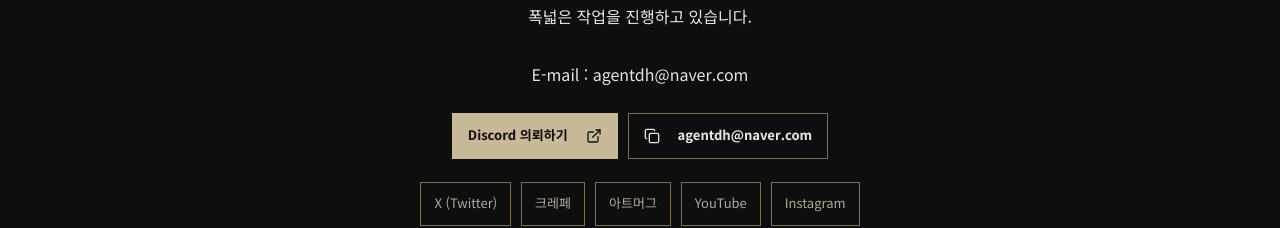
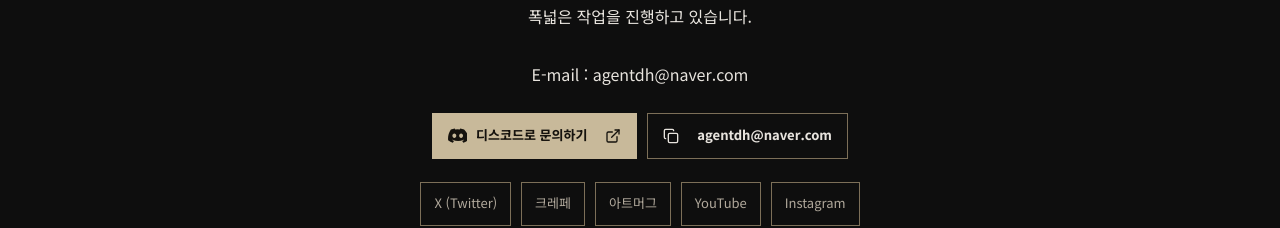
Before and after one commit to agentdh/portfolio_bowone, a Next.js app: page / in a window 1280 px wide. Shown: the part 1240-1468 px from the top of the page. Built offline with nearby package versions, Linux system fonts and the light colour scheme.

Commit message:
Refresh Discord invite and clarify inquiry CTAs with Discord icon

```diff
--- a/src/app/bowone.css
+++ b/src/app/bowone.css
@@ -144,6 +144,8 @@ button:disabled { opacity: .45; }
 .button-outline:hover { border-color: var(--accent); color: var(--accent-text); background: var(--tint); }
 .button-white { background: var(--paper); color: var(--ink); }
 .button-white:hover { background: var(--tint); }
+.discord-cta-content { display: inline-flex; align-items: center; gap: 9px; }
+.discord-cta-icon { display: block; width: 19px; height: 19px; flex: none; }
 .text-link { display: inline-flex; align-items: center; gap: 9px; min-height: 42px; border-bottom: 1px solid var(--accent); color: var(--accent-text); font-size: 13px; font-weight: 700; }
 .text-link:hover { border-color: var(--ink); color: var(--ink); }
 .icon-button { display: inline-grid; place-items: center; width: 42px; height: 42px; flex-shrink: 0; border: 1px solid var(--line); padding: 0; background: var(--surface); font-size: 19px; line-height: 1; }
--- a/src/components/redesign/ArtistIntro.tsx
+++ b/src/components/redesign/ArtistIntro.tsx
@@ -2,6 +2,7 @@ import { ExternalLink } from "lucide-react";
 import catalog from "@/data/portfolio.json";
 import { ARTIST_PROFILE } from "@/data/portfolio";
 import CopyTextButton from "./CopyTextButton";
+import DiscordIcon from "./DiscordIcon";
 
 const profile = catalog.profile as Partial<{
   name: string;
@@ -17,7 +18,7 @@ function commissionUrl() {
     const url = new URL(profile?.commissionLinkUrl || "");
     if (url.protocol === "https:" && !url.username && !url.password) return url;
   } catch { /* Use the verified public contact address. */ }
-  return new URL("https://discord.gg/EZhs87qRvU");
+  return new URL("https://discord.gg/QGsfqz9HPC");
 }
 
 export default function ArtistIntro() {
@@ -26,10 +27,10 @@ export default function ArtistIntro() {
   const bio = profile?.bio?.trim() || ARTIST_PROFILE.bio;
   const email = profile?.email?.trim() || ARTIST_PROFILE.email;
   const url = commissionUrl();
-  const configuredLabel = profile?.commissionLinkTitle?.trim() || "의뢰하기";
+  const configuredLabel = profile?.commissionLinkTitle?.trim() || "디스코드로 문의하기";
   const isDiscord = ["discord.gg", "discord.com", "www.discord.com"].includes(url.hostname);
   const commissionLabel = isDiscord && ["의뢰하기", "의뢰하러 가기"].includes(configuredLabel)
-    ? "Discord 의뢰하기"
+    ? "디스코드로 문의하기"
     : configuredLabel;
 
   return (
@@ -40,7 +41,7 @@ export default function ArtistIntro() {
         <p className="artist-intro-bio">{bio}</p>
         <div className="artist-intro-actions">
           <a className="button button-accent" href={url.href} target="_blank" rel="noopener noreferrer">
-            <span data-edit-key="artist-intro.cta">{commissionLabel}</span> <ExternalLink size={16} aria-hidden="true" />
+            <span className="discord-cta-content"><DiscordIcon /><span data-edit-key="artist-intro.cta">{commissionLabel}</span></span> <ExternalLink size={16} aria-hidden="true" />
           </a>
           <CopyTextButton text={email} label={email} actionLabel="프로필 이메일 주소 복사" successLabel="이메일 복사됨" className="button button-outline" />
         </div>
--- a/src/components/redesign/CommissionPage.tsx
+++ b/src/components/redesign/CommissionPage.tsx
@@ -1,4 +1,5 @@
 import CommissionGuide, { QuickCommissionTemplate } from "./CommissionGuide";
+import DiscordIcon from "./DiscordIcon";
 
 export default function CommissionPage() {
   return (
@@ -24,7 +25,7 @@ export default function CommissionPage() {
 
       <section className="contact-section" id="contact" aria-labelledby="contact-title">
         <div className="wrap contact-layout">
-          <div className="contact-copy" data-arrival=""><p className="index-label">03 / CONTACT</p><h2 id="contact-title">작업을<br />이야기해요<span>.</span></h2><p>의뢰할 분야와 사용 용도, 원하는 일정을 알려주시면 상담이 더 수월합니다.</p><a id="contact-discord" className="button button-white" href="https://discord.gg/EZhs87qRvU" target="_blank" rel="noopener noreferrer"><span id="contact-discord-label">의뢰하러 가기</span><span aria-hidden="true">↗</span></a><p className="contact-channel">DISCORD COMMISSION</p><a id="contact-email" className="contact-email" href="mailto:agentdh@naver.com"><span id="contact-email-label">agentdh@naver.com</span> <span aria-hidden="true">↗</span></a> <button type="button" className="text-link copy-address" id="email-copy">이메일 복사</button><p className="inline-status" id="email-copy-status" role="status"></p></div>
+          <div className="contact-copy" data-arrival=""><p className="index-label">03 / CONTACT</p><h2 id="contact-title">작업을<br />이야기해요<span>.</span></h2><p>의뢰할 분야와 사용 용도, 원하는 일정을 알려주시면 상담이 더 수월합니다.</p><a id="contact-discord" className="button button-white" href="https://discord.gg/QGsfqz9HPC" target="_blank" rel="noopener noreferrer"><span className="discord-cta-content"><DiscordIcon /><span id="contact-discord-label">디스코드로 문의하기</span></span><span aria-hidden="true">↗</span></a><p className="contact-channel">DISCORD COMMISSION</p><a id="contact-email" className="contact-email" href="mailto:agentdh@naver.com"><span id="contact-email-label">agentdh@naver.com</span> <span aria-hidden="true">↗</span></a> <button type="button" className="text-link copy-address" id="email-copy">이메일 복사</button><p className="inline-status" id="email-copy-status" role="status"></p></div>
           <form className="brief-form" id="brief-form">
             <h3>의뢰 신청 양식</h3><p>작성한 내용을 복사해 Discord에 붙여넣거나 메일 초안으로 여세요. 이 페이지에서 자동 발송되지 않습니다.</p>
             <div className="form-row"><label className="field"><span>이름 / 활동명</span><input type="text" id="brief-name" autoComplete="name" maxLength={80} required /></label><label className="field"><span>회신받을 이메일</span><input type="email" id="brief-reply" autoComplete="email" maxLength={200} required /></label></div>
--- /dev/null
+++ b/src/components/redesign/DiscordIcon.tsx
@@ -0,0 +1,8 @@
+/** Discord brand mark shared by the portfolio's inquiry buttons. */
+export default function DiscordIcon() {
+  return (
+    <svg className="discord-cta-icon" viewBox="0 0 24 24" fill="currentColor" aria-hidden="true" focusable="false">
+      <path d="M20.32 4.37A19.79 19.79 0 0 0 15.44 3a13.78 13.78 0 0 0-.62 1.28 18.27 18.27 0 0 0-5.63 0A12.64 12.64 0 0 0 8.55 3a19.74 19.74 0 0 0-4.88 1.37C.58 8.96-.26 13.44.15 17.86A19.9 19.9 0 0 0 6.13 21a14.7 14.7 0 0 0 1.48-2.05 12.9 12.9 0 0 1-2.33-1.12l.57-.44c4.49 2.08 9.36 2.08 13.8 0l.58.44c-.74.43-1.52.8-2.34 1.12A14.24 14.24 0 0 0 19.36 21a19.8 19.8 0 0 0 5.98-3.14c.49-5.13-.83-9.57-5.02-13.49ZM8.02 15.15c-1.35 0-2.45-1.24-2.45-2.76s1.08-2.76 2.45-2.76c1.38 0 2.48 1.25 2.45 2.76 0 1.52-1.08 2.76-2.45 2.76Zm8.52 0c-1.35 0-2.45-1.24-2.45-2.76s1.08-2.76 2.45-2.76c1.38 0 2.48 1.25 2.45 2.76 0 1.52-1.07 2.76-2.45 2.76Z" />
+    </svg>
+  );
+}
--- a/src/data/portfolio.ts
+++ b/src/data/portfolio.ts
@@ -85,7 +85,7 @@ export const ARTIST_PROFILE = {
     profileRaw.bio ||
     '일러스트, 애니메이션, 3D 모델링을 중심으로 다양한 디지털 콘텐츠를 제작하고 있는 멀티미디어 아티스트 보원입니다. 캐릭터 디자인부터 MV 제작, 게임용 픽셀아트 및 마인크래프트 리소스 제작까지 폭넓은 작업을 진행하고 있습니다.',
   email: profileRaw.email || 'agentdh@naver.com',
-  discordUrl: profileRaw.commissionLinkUrl || 'https://discord.gg/EZhs87qRvU',
+  discordUrl: profileRaw.commissionLinkUrl || 'https://discord.gg/QGsfqz9HPC',
   profileImg: normalizePath(profileRaw.profileImgUrl) || '/opimage/1782689883234-무제22_20241013202118.png',
   commissionOpen: true,
   socials: [
```
Also changed, not shown: src/data/portfolio.json.
